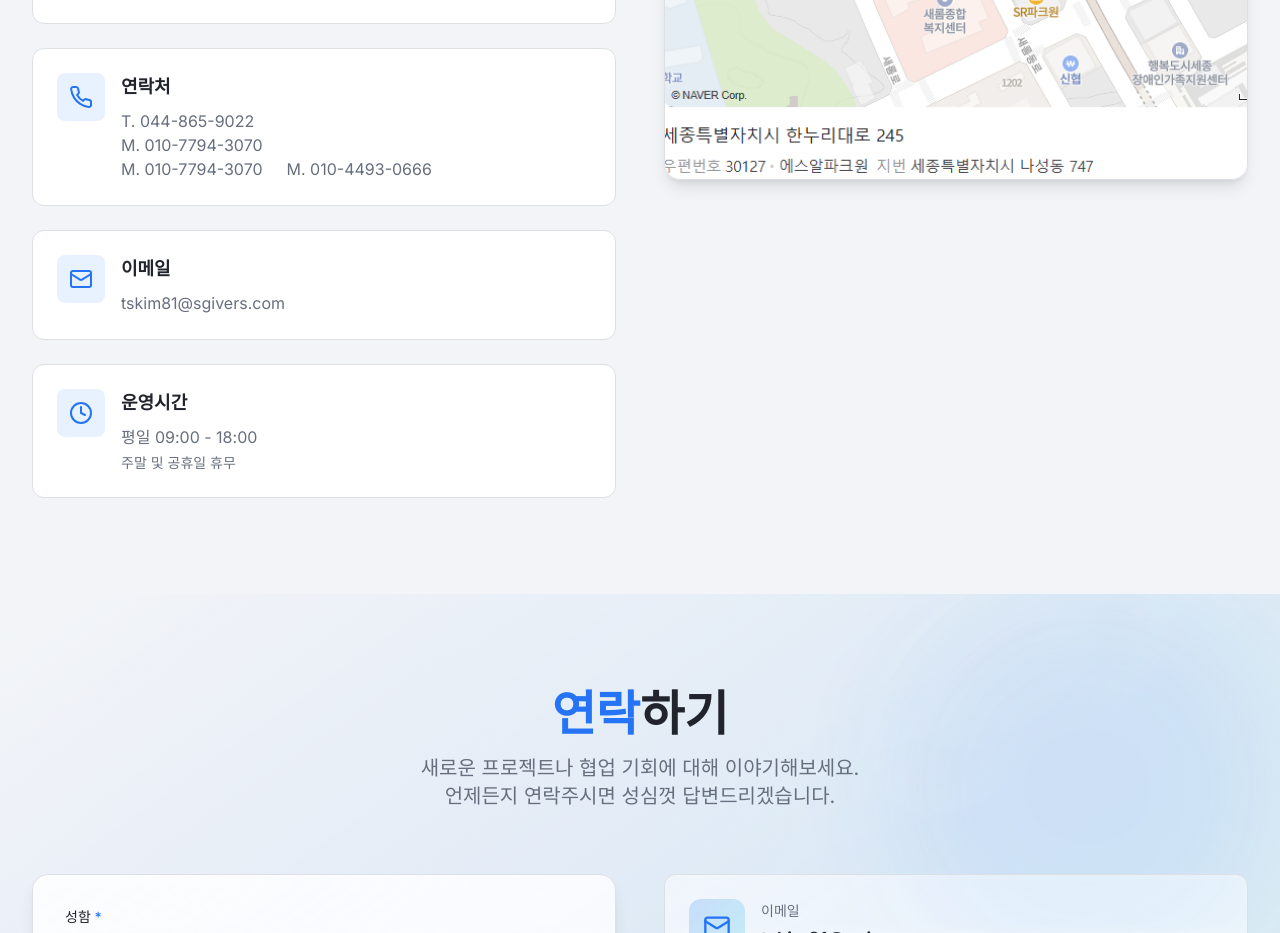
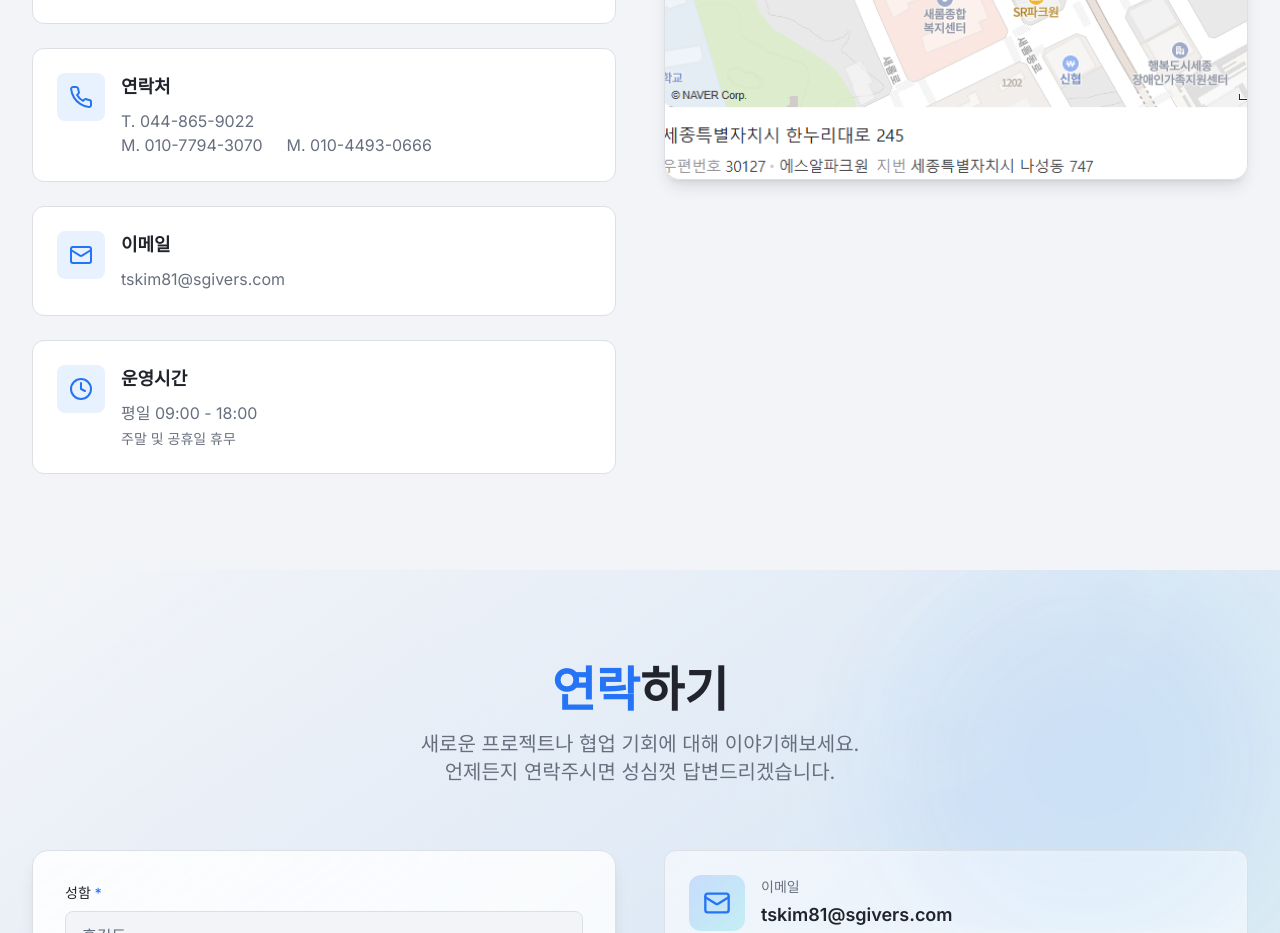
Before and after one commit to tskim81/solgivers_homepage, a React (Vite) app: page / in a window 1280 px wide. Shown: the part 6040-6973 px from the top of the page. Built offline with nearby package versions, Linux system fonts and the light colour scheme; a web font is replaced by a local one.

Commit message:
Update SolLocation.tsx

```diff
--- a/src/components/solgivers/SolLocation.tsx
+++ b/src/components/solgivers/SolLocation.tsx
@@ -71,7 +71,6 @@ const SolLocation = () => {
                     연락처
                   </h3>
                   <p className="text-muted-foreground">T. 044-865-9022</p>
-                  <p className="text-muted-foreground">M. 010-7794-3070</p>
                   <div className="flex gap-6">
                     <p className="text-muted-foreground">M. 010-7794-3070</p>
                     <p className="text-muted-foreground">M. 010-4493-0666</p>
```
